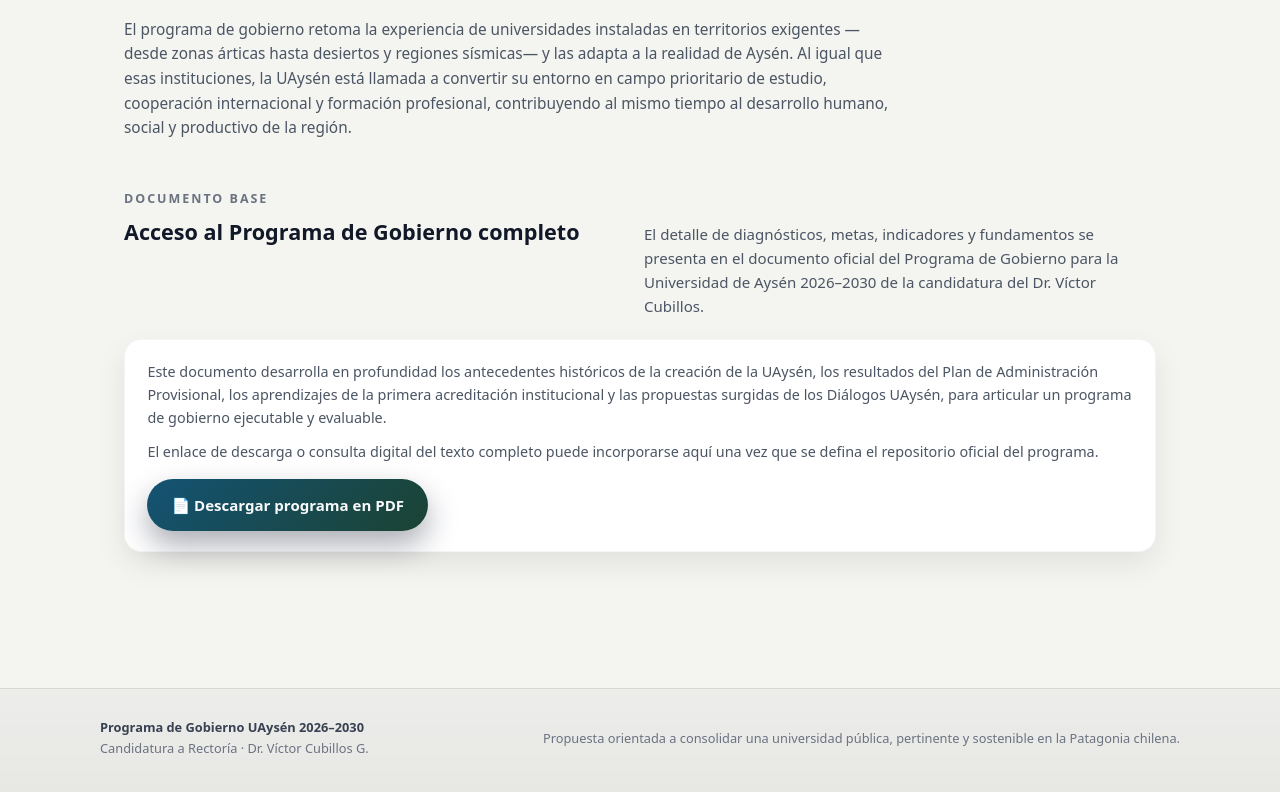
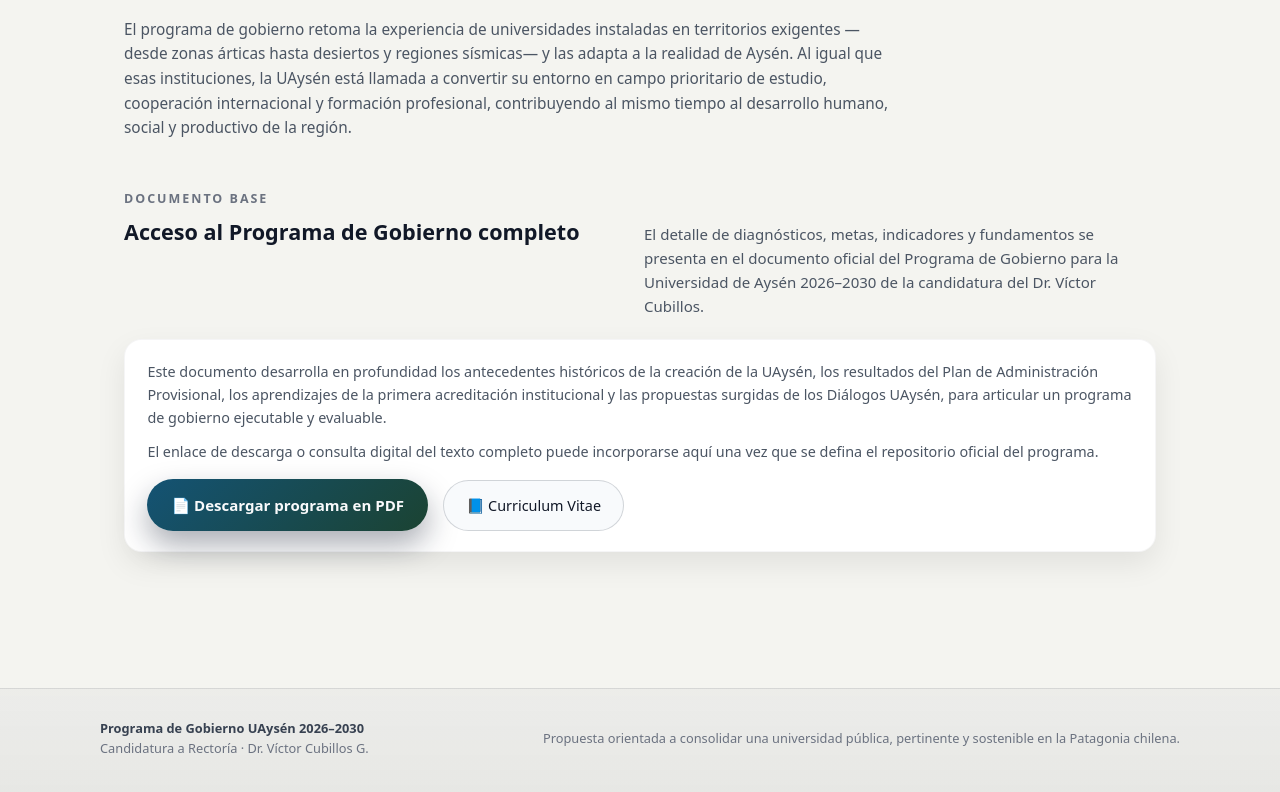
Before and after one commit to estebancofre-coy/cubillos, a plain HTML site: page index.html in a window 1280 px wide. Shown: the part 2660-3452 px from the top of the page. Drawn offline with Linux system fonts and the light colour scheme.

Commit message:
Update index.html

```diff
--- a/index.html
+++ b/index.html
@@ -924,6 +924,12 @@
    style="margin-top: 1rem; display: inline-flex; align-items: center; gap: 0.5rem;">
   📄 Descargar programa en PDF
 </a>
+            <a class="btn-secundario"
+   href="https://raw.githubusercontent.com/estebancofre-coy/imagenes/main/VIC-C.%20VITAE.%20UNIVERSIDAD%20DE%20%20AYSEN%20copia.pdf"
+   download
+   style="display: inline-flex; align-items: center; gap: 0.4rem; margin-left: 0.7rem;">
+  📘 Curriculum Vitae
+</a>
           </p>
         </div>
       </div>
```
